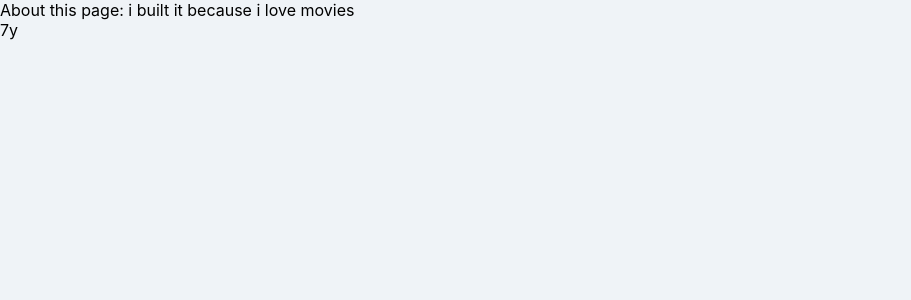
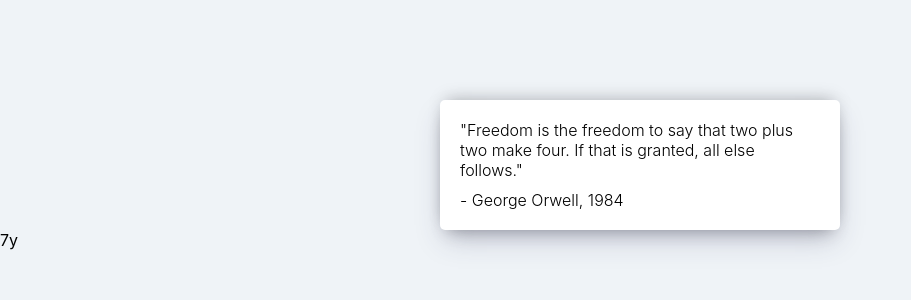
Before and after one commit to jongwoolim/react_movie_app, a React (Create React App) app: page /#/about in a window 1280 px wide. Shown: the top 300 px of the page, without its empty margins (0-911 px from the left). Built offline with nearby package versions, Linux system fonts and the light colour scheme.

Commit message:
about.css add

```diff
--- a/src/App.js
+++ b/src/App.js
@@ -2,11 +2,13 @@ import React from 'react';
 import {HashRouter, Route} from 'react-router-dom';
 import './App.css';
 import About from './routes/About';
+import Home from './routes/Home';
 
 function App() {
 
   return (
     <HashRouter>
+      <Route path="/" exact = {true} component={Home}/>
       <Route path="/about" component={About}/>
     </HashRouter>
   );
--- /dev/null
+++ b/src/routes/About.css
@@ -0,0 +1,22 @@
+.about__container{
+    box-shadow: 0 13px 27px -5px rgba(50, 50, 93, 0.25), 0 8px 16px -8px rgba(0, 0, 0, 0.3),
+    0 -6px 16px -6px rgba(0, 0, 0, 0.25);
+
+    padding: 20px;
+    border-radius: 5px;
+    background-color: white;
+    margin: 0 auto;
+    margin-top: 100px;
+    width: 100%;
+    max-width: 400px;
+    font-weight: 300;
+}
+
+.about__container span:first-child{
+    font-weight: 20px;
+}
+
+.about__container span:last-child{
+    display: block;
+    margin-top: 10px;
+}
--- a/src/routes/About.js
+++ b/src/routes/About.js
@@ -1,9 +1,14 @@
 import React from "react";
+import './About.css';
 
 function About() {
 
-    return <span>About this page: i built it because i love movies</span>;
-
+    return (
+        <div className="about__container">
+            <span>"Freedom is the freedom to say that two plus two make four. If that is granted, all else follows."</span>
+            <span>- George Orwell, 1984</span>
+        </div>
+    );
 }
 
 export default About;
```
